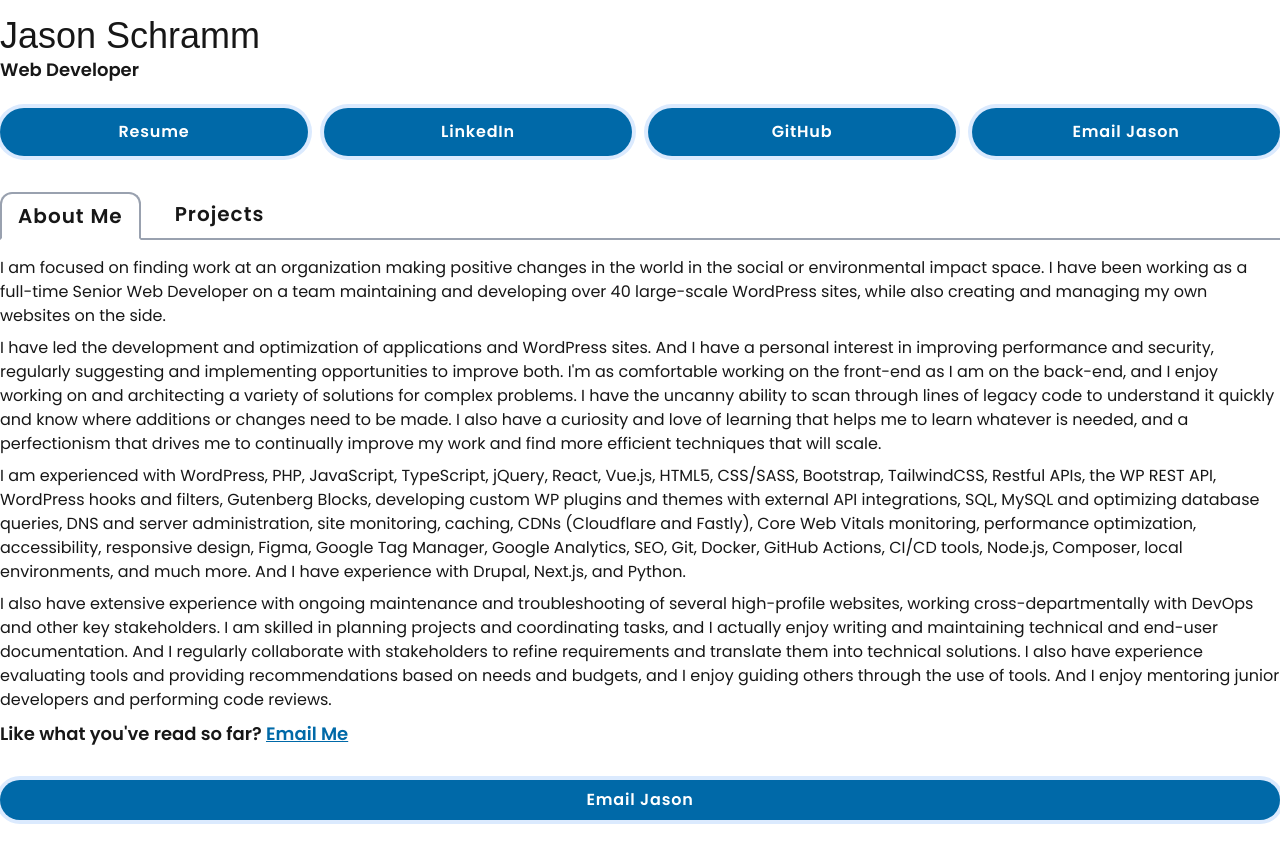
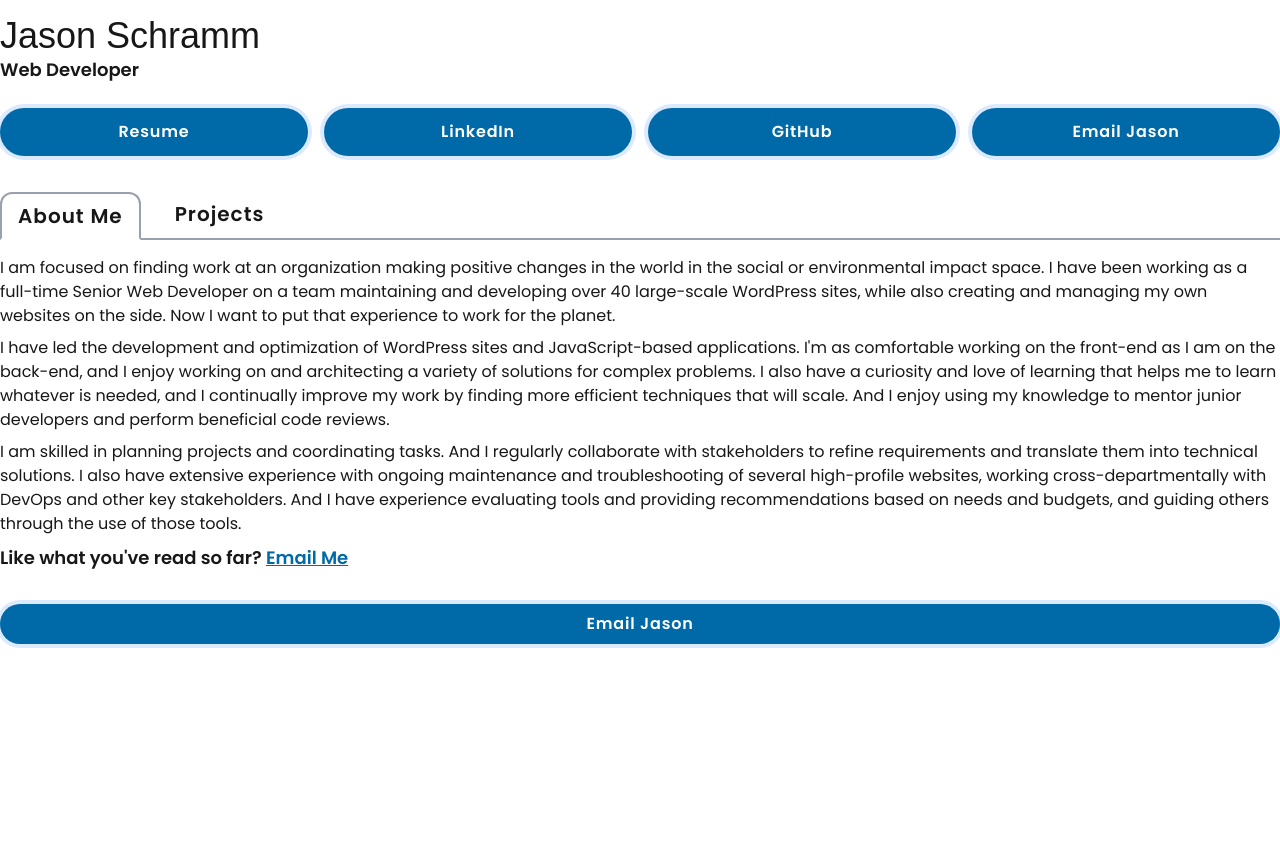
Before and after one commit to jruns/jruns.github.io, a Next.js app: page / in a window 1280 px wide. After the commit the page ends 800 px from the top, so only its background shows below. Built offline with nearby package versions, Linux system fonts and the light colour scheme; a web font is replaced by a local one.

Commit message:
Simplify About section

```diff
--- a/src/app/page.tsx
+++ b/src/app/page.tsx
@@ -12,10 +12,9 @@ export default function Home() {
               <Link href="/projects" className="tab inactiveTab ml-4" scroll={false}>Projects</Link>
             </div>
             <div className="mt-4">
-              <p className="font-poppins text-base">I am focused on finding work at an organization making positive changes in the world in the social or environmental impact space. I have been working as a full-time Senior Web Developer on a team maintaining and developing over 40 large-scale WordPress sites, while also creating and managing my own websites on the side.</p>
-              <p className="mt-4 sm:mt-2 font-poppins text-base">I have led the development and optimization of applications and WordPress sites. And I have a personal interest in improving performance and security, regularly suggesting and implementing opportunities to improve both. I&apos;m as comfortable working on the front-end as I am on the back-end, and I enjoy working on and architecting a variety of solutions for complex problems. I have the uncanny ability to scan through lines of legacy code to understand it quickly and know where additions or changes need to be made. I also have a curiosity and love of learning that helps me to learn whatever is needed, and a perfectionism that drives me to continually improve my work and find more efficient techniques that will scale.</p>
-              <p className="mt-4 sm:mt-2 font-poppins text-base">I am experienced with WordPress, PHP, JavaScript, TypeScript, jQuery, React, Vue.js, HTML5, CSS/SASS, Bootstrap, TailwindCSS, Restful APIs, the WP REST API, WordPress hooks and filters, Gutenberg Blocks, developing custom WP plugins and themes with external API integrations, SQL, MySQL and optimizing database queries, DNS and server administration, site monitoring, caching, CDNs (Cloudflare and Fastly), Core Web Vitals monitoring, performance optimization, accessibility, responsive design, Figma, Google Tag Manager, Google Analytics, SEO, Git, Docker, GitHub Actions, CI/CD tools, Node.js, Composer, local environments, and much more. And I have experience with Drupal, Next.js, and Python.</p>
-              <p className="mt-4 sm:mt-2 font-poppins text-base">I also have extensive experience with ongoing maintenance and troubleshooting of several high-profile websites, working cross-departmentally with DevOps and other key stakeholders. I am skilled in planning projects and coordinating tasks, and I actually enjoy writing and maintaining technical and end-user documentation. And I regularly collaborate with stakeholders to refine requirements and translate them into technical solutions. I also have experience evaluating tools and providing recommendations based on needs and budgets, and I enjoy guiding others through the use of tools. And I enjoy mentoring junior developers and performing code reviews.</p>
+              <p className="font-poppins text-base">I am focused on finding work at an organization making positive changes in the world in the social or environmental impact space. I have been working as a full-time Senior Web Developer on a team maintaining and developing over 40 large-scale WordPress sites, while also creating and managing my own websites on the side. Now I want to put that experience to work for the planet.</p>
+              <p className="mt-4 sm:mt-2 font-poppins text-base">I have led the development and optimization of WordPress sites and JavaScript-based applications. I&apos;m as comfortable working on the front-end as I am on the back-end, and I enjoy working on and architecting a variety of solutions for complex problems. I also have a curiosity and love of learning that helps me to learn whatever is needed, and I continually improve my work by finding more efficient techniques that will scale. And I enjoy using my knowledge to mentor junior developers and perform beneficial code reviews.</p>
+              <p className="mt-4 sm:mt-2 font-poppins text-base">I am skilled in planning projects and coordinating tasks. And I regularly collaborate with stakeholders to refine requirements and translate them into technical solutions. I also have extensive experience with ongoing maintenance and troubleshooting of several high-profile websites, working cross-departmentally with DevOps and other key stakeholders. And I have experience evaluating tools and providing recommendations based on needs and budgets, and guiding others through the use of those tools.</p>
               <p className="mt-4 sm:mt-2 font-poppins text-lg font-semibold">Like what you&apos;ve read so far? <a href="mailto:jason.schramm@gmail.com" className="text-buttons underline" target="_blank">Email Me</a></p>
             </div>
         </div>
```
